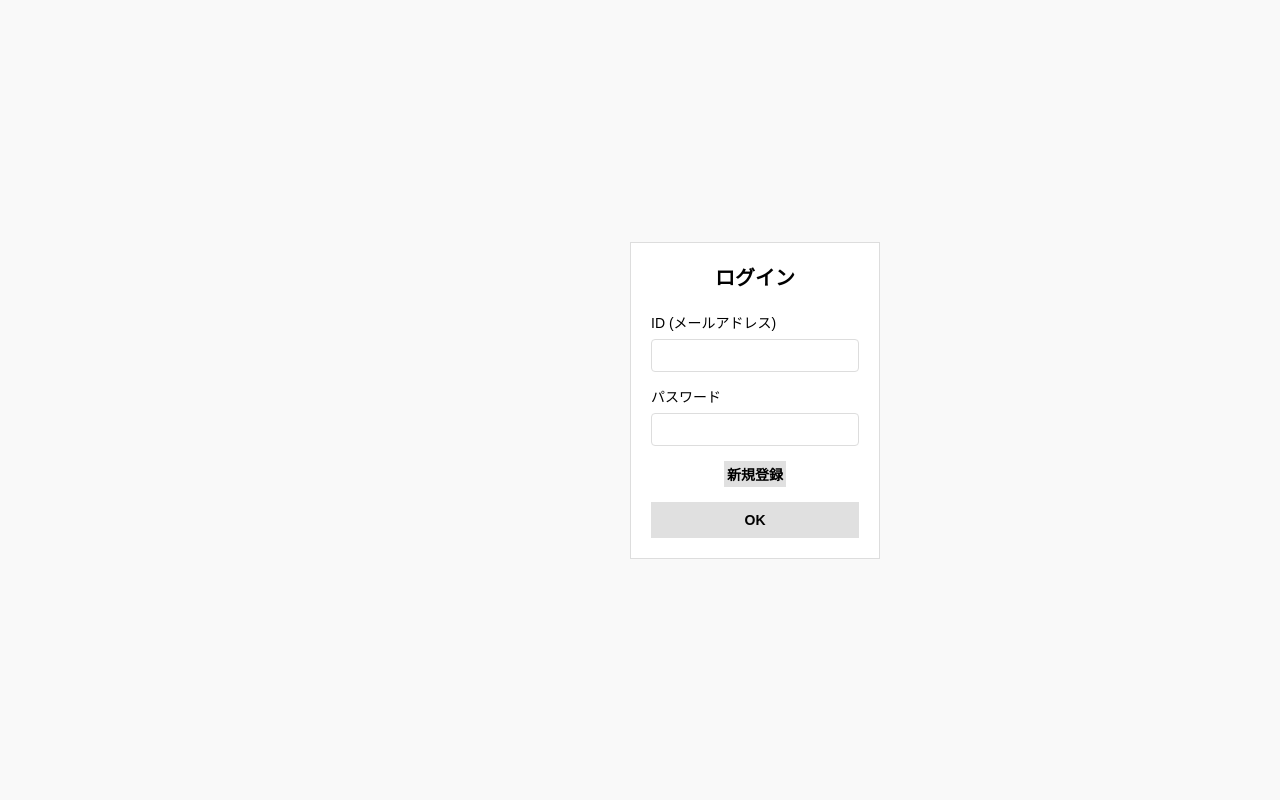
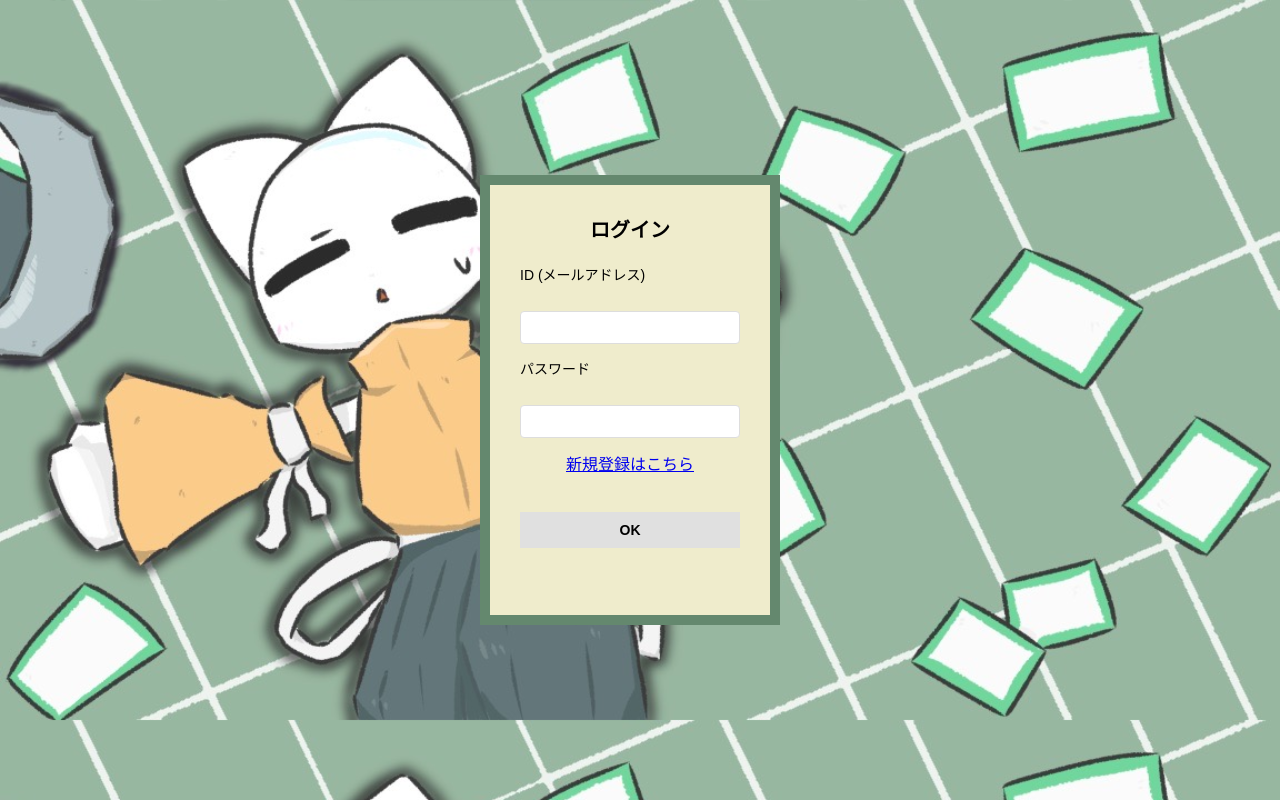
Before and after one commit to Hoshi0529/karuta, a PHP site: page /html/login.html in a window 1280 px wide. Run offline with PHP 8.4, Linux system fonts and the light colour scheme.

Commit message:
ログイン

```diff
--- a/Code/css/login.css
+++ b/Code/css/login.css
@@ -1,6 +1,8 @@
 @import url(../sanitize.css);
 
 body {
+    background-image: url(../img/login.jpg);
+    background-size:100%;
     display: flex;
     justify-content: right;
     align-items: center;
@@ -9,13 +11,15 @@ body {
     font-family: Arial, sans-serif;
     background-color: #f9f9f9;
     padding: 400px;
+    margin-right:100px;
 }
 
 .login-container {
-    width: 250px;
-    padding: 20px;
-    border: 1px solid #ddd;
-    background-color: #fff;
+    width: 300px;
+    height:450px;
+    padding: 30px;
+    border: 10px solid #64886e;
+    background-color: #efeccc;
     text-align: center;
 }
 
@@ -33,21 +37,24 @@ body {
 }
 
 label {
+    margin-top:20;
     font-size: 14px;
     margin-bottom: 5px;
 }
 
 input[type="text"], input[type="password"] {
+    margin-top:20px;
     width: 100%;
     padding: 8px;
     border: 1px solid #ddd;
     border-radius: 4px;
 }
 
+
 .register-button {
-
+    margin-top: 30px;
     padding: 3px;
-    width: 30%;
+    width: 40%;
     border: none;
     background-color: #e0e0e0;
     font-size: 14px;
@@ -60,7 +67,7 @@ input[type="text"], input[type="password"] {
 }
 
 .OK-button {
-    margin-top: 15px;
+    margin-top: 35px;
     padding: 10px;
     width: 100%;
     border: none;
@@ -73,3 +80,6 @@ input[type="text"], input[type="password"] {
 .OK-button:hover {
     background-color: #c0c0c0;
 }
+.url-sinki{
+    vertical-align:top;
+}
--- a/Code/html/login.html
+++ b/Code/html/login.html
@@ -21,8 +21,7 @@
         <label for="password">パスワード</label>
         <input type="password" id="password" name="password">
     </div>
-
-    <button onclick="location.href='./signup.html'" class="register-button">新規登録</button>
+    <a href="./signup.html" class="url-sinki">新規登録はこちら</a>
     <button onclick="location.href='./mode.html'" class="OK-button">OK</button>
 </div>
 
```
